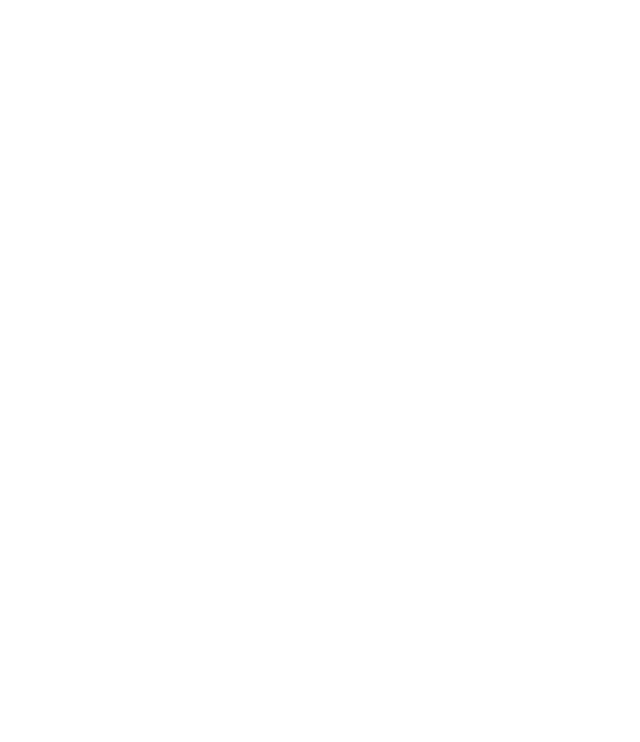
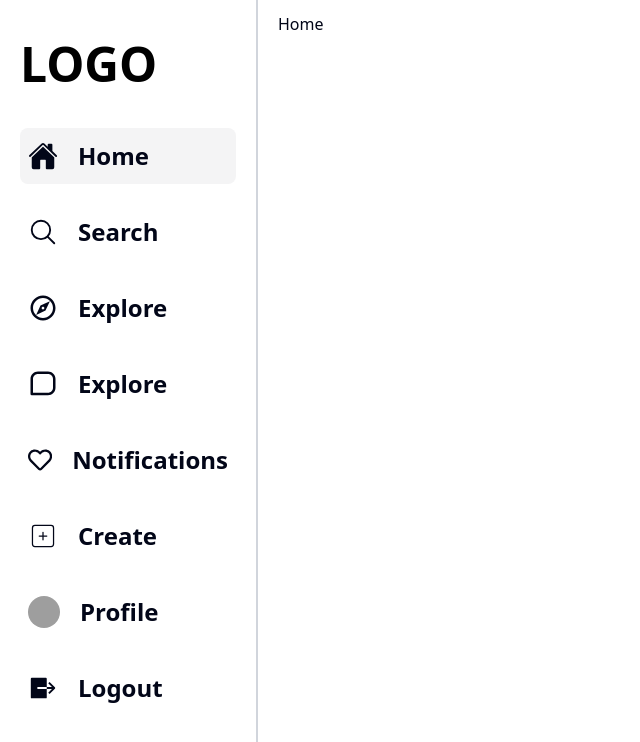
Before and after one commit to aks-1904/instagram-clone, a React (Vite) app in the folder frontend/: page /home in a window 1280 px wide. Before the commit this address had no page. Shown: the top 742 px of the page, without its empty margins (0-640 px from the left). Built offline with nearby package versions, Linux system fonts and the light colour scheme; grey boxes are pictures that could not be loaded.

Commit message:
routes changes, sidebar design and logout implementation

```diff
--- a/frontend/package.json
+++ b/frontend/package.json
@@ -10,6 +10,7 @@
     "preview": "vite preview"
   },
   "dependencies": {
+    "@radix-ui/react-avatar": "^1.1.3",
     "@radix-ui/react-dropdown-menu": "^2.1.6",
     "@radix-ui/react-label": "^2.1.2",
     "@radix-ui/react-slot": "^1.1.2",
@@ -21,6 +22,7 @@
     "next-themes": "^0.4.6",
     "react": "^19.0.0",
     "react-dom": "^19.0.0",
+    "react-icons": "^5.5.0",
     "react-router-dom": "^6.30.0",
     "sonner": "^2.0.2",
     "tailwind-merge": "^3.0.2",
--- a/frontend/src/App.jsx
+++ b/frontend/src/App.jsx
@@ -1,19 +1,43 @@
 import React from "react";
-import { BrowserRouter as Router, Routes, Route } from "react-router-dom";
+import { createBrowserRouter, RouterProvider } from "react-router-dom";
 import SignUp from "./pages/SignUp";
-import Home from "./pages/Home";
+import Main from "./pages/Main";
 import Login from "./pages/Login";
+import Home from "./components/Main/Home";
+import Chat from "./components/Main/Chat";
+import Logout from "./components/Main/Logout";
+
+const BrowserRouter = createBrowserRouter([
+  {
+    path: "/",
+    element: <Main />,
+    children: [
+      {
+        path: "/home",
+        element: <Home />,
+      },
+      {
+        path: "/chat",
+        element: <Chat />,
+      },
+      {
+        path: "/logout",
+        element: <Logout />,
+      }
+    ],
+  },
+  {
+    path: "/login",
+    element: <Login />,
+  },
+  {
+    path: "/register",
+    element: <SignUp />,
+  },
+]);
 
 const App = () => {
-  return (
-    <Router>
-      <Routes>
-        <Route path="/" element={<Home />} />
-        <Route path="/register" element={<SignUp />} />
-        <Route path="/login" element={<Login />} />
-      </Routes>
-    </Router>
-  );
+  return <RouterProvider router={BrowserRouter} />;
 };
 
 export default App;
--- /dev/null
+++ b/frontend/src/components/Main/Chat.jsx
@@ -0,0 +1,9 @@
+import React from 'react'
+
+const Chat = () => {
+  return (
+    <div>Chat</div>
+  )
+}
+
+export default Chat
--- /dev/null
+++ b/frontend/src/components/Main/Logout.jsx
@@ -0,0 +1,36 @@
+import React, { useEffect } from "react";
+import axios from "axios";
+import { toast } from "sonner";
+import { useNavigate } from "react-router-dom";
+
+const Logout = () => {
+  const navigate = useNavigate();
+
+  useEffect(() => {
+    const logoutHandler = async () => {
+      try {
+        const res = await axios.get("http://localhost:8080/user/logout", {
+          withCredentials: true,
+        });
+
+        if (res.data.success) {
+          toast.success(res.data.message);
+          navigate("/login", {
+            replace: true,
+          });
+        }
+      } catch (error) {
+        toast.error(error.response.data.message);
+        navigate("/home", {
+          replace: true,
+        });
+      }
+    };
+
+    logoutHandler();
+  }, []);
+
+  return <div></div>;
+};
+
+export default Logout;
--- /dev/null
+++ b/frontend/src/components/Main/SideBar.jsx
@@ -0,0 +1,106 @@
+import React from "react";
+import {
+  IoHomeOutline,
+  IoHome,
+  IoSearchOutline,
+  IoSearchSharp,
+} from "react-icons/io5";
+import { MdExplore, MdOutlineExplore } from "react-icons/md";
+import { BiMessageSquare, BiSolidMessageSquare } from "react-icons/bi";
+import { Link, useLocation } from "react-router-dom";
+import { FaRegHeart } from "react-icons/fa";
+import { FaHeart } from "react-icons/fa";
+import { CiSquarePlus } from "react-icons/ci";
+import { Avatar, AvatarFallback, AvatarImage } from "../ui/avatar";
+import { IoLogOutSharp } from "react-icons/io5";
+
+const SideBar = () => {
+  const location = useLocation();
+
+  const SideBarData = [
+    {
+      path: "/home",
+      deactiveIcon: <IoHomeOutline size={30} />,
+      activeIcon: <IoHome size={30} />,
+      text: "Home",
+    },
+    {
+      path: "/search",
+      deactiveIcon: <IoSearchOutline size={30} />,
+      activeIcon: <IoSearchSharp size={30} />,
+      text: "Search",
+    },
+    {
+      path: "/explore",
+      deactiveIcon: <MdOutlineExplore size={30} />,
+      activeIcon: <MdExplore size={30} />,
+      text: "Explore",
+    },
+    {
+      path: "/chat",
+      deactiveIcon: <BiMessageSquare size={30} />,
+      activeIcon: <BiSolidMessageSquare size={30} />,
+      text: "Explore",
+    },
+    {
+      path: "/notifications",
+      deactiveIcon: <FaRegHeart size={30} />,
+      activeIcon: <FaHeart size={30} />,
+      text: "Notifications",
+    },
+    {
+      path: "/create",
+      deactiveIcon: <CiSquarePlus size={30} />,
+      activeIcon: <CiSquarePlus size={30} />,
+      text: "Create",
+    },
+    {
+      path: "/profile",
+      deactiveIcon: (
+        <Avatar>
+          <AvatarImage src="https://github.com/shadcn.png" alt="img" />
+          <AvatarFallback>AK</AvatarFallback>
+        </Avatar>
+      ),
+      activeIcon: (
+        <Avatar>
+          <AvatarImage src="https://github.com/shadcn.png" alt="img" />
+          <AvatarFallback>AK</AvatarFallback>
+        </Avatar>
+      ),
+      text: "Profile",
+    },
+    {
+      path: "/logout",
+      deactiveIcon: <IoLogOutSharp size={30} />,
+      activeIcon: <IoLogOutSharp size={30} />,
+      text: "Logout",
+    },
+  ];
+
+  return (
+    <div className="w-[20vw] px-5 py-10">
+      <div className="mb-10 text-black text-5xl font-extrabold">
+        LOGO
+      </div>
+      <div className="flex flex-col gap-5">
+        {SideBarData.map((item, idx) => (
+          <Link
+            key={idx}
+            to={item.path}
+            className={`flex items-center gap-5 cursor-pointer hover:bg-zinc-100 transition-colors duration-200 px-2 py-3 rounded-md ${
+              location.pathname === item.path ? "bg-zinc-100" : ""
+            }`}
+          >
+            {location.pathname === item.path
+              ? item.activeIcon
+              : item.deactiveIcon}
+            <p className="text-2xl font-bold">{item.text}</p>
+          </Link>
+        ))}
+      </div>
+    </div>
+  );
+};
+
+export default SideBar;
--- /dev/null
+++ b/frontend/src/components/ui/avatar.jsx
@@ -0,0 +1,45 @@
+import * as React from "react"
+import * as AvatarPrimitive from "@radix-ui/react-avatar"
+
+import { cn } from "@/lib/utils"
+
+function Avatar({
+  className,
+  ...props
+}) {
+  return (
+    (<AvatarPrimitive.Root
+      data-slot="avatar"
+      className={cn("relative flex size-8 shrink-0 overflow-hidden rounded-full", className)}
+      {...props} />)
+  );
+}
+
+function AvatarImage({
+  className,
+  ...props
+}) {
+  return (
+    (<AvatarPrimitive.Image
+      data-slot="avatar-image"
+      className={cn("aspect-square size-full", className)}
+      {...props} />)
+  );
+}
+
+function AvatarFallback({
+  className,
+  ...props
+}) {
+  return (
+    (<AvatarPrimitive.Fallback
+      data-slot="avatar-fallback"
+      className={cn(
+        "bg-muted flex size-full items-center justify-center rounded-full",
+        className
+      )}
+      {...props} />)
+  );
+}
+
+export { Avatar, AvatarImage, AvatarFallback }
--- a/frontend/src/pages/Login.jsx
+++ b/frontend/src/pages/Login.jsx
@@ -6,6 +6,7 @@
 import { Button } from "../components/ui/button";
 import { useNavigate, Link } from "react-router-dom";
 import axios from "axios";
+import { Loader2 } from "lucide-react";
 
 const Login = () => {
   const [input, setInput] = useState({
@@ -101,6 +102,7 @@
           </div>
           {loading ? (
             <Button disabled className={"cursor-pointer w-full"}>
+              <Loader2 className="animate-spin mr-2 h-4 w-4" />
               Please Wait...
             </Button>
           ) : (
--- /dev/null
+++ b/frontend/src/pages/Main.jsx
@@ -0,0 +1,18 @@
+import React from "react";
+import { Outlet } from "react-router-dom";
+import SideBar from "../components/Main/SideBar";
+
+const Main = () => {
+  return (
+    <div className="flex w-screen min-h-screen">
+      <div className="border-r-2 border-gray-300">
+        <SideBar />
+      </div>
+      <div className="flex-1 px-5 py-3">
+        <Outlet />
+      </div>
+    </div>
+  );
+};
+
+export default Main;
--- a/frontend/src/pages/SignUp.jsx
+++ b/frontend/src/pages/SignUp.jsx
@@ -5,6 +5,7 @@
 import { Link, useNavigate } from "react-router-dom";
 import { toast } from "sonner";
 import axios from "axios";
+import { Loader2 } from 'lucide-react';
 
 const SignUp = () => {
   const [input, setInput] = useState({
@@ -117,6 +118,7 @@
           </div>
           {loading ? (
             <Button disabled className={"cursor-pointer w-full"}>
+              <Loader2 className="animate-spin mr-2 h-4 w-4" />
               Please Wait...
             </Button>
           ) : (
```
Also changed, not shown: frontend/src/components/Main/Home.jsx (renamed from frontend/src/pages/Home.jsx), 1 other file (tests, documents, lock files or other folders).
